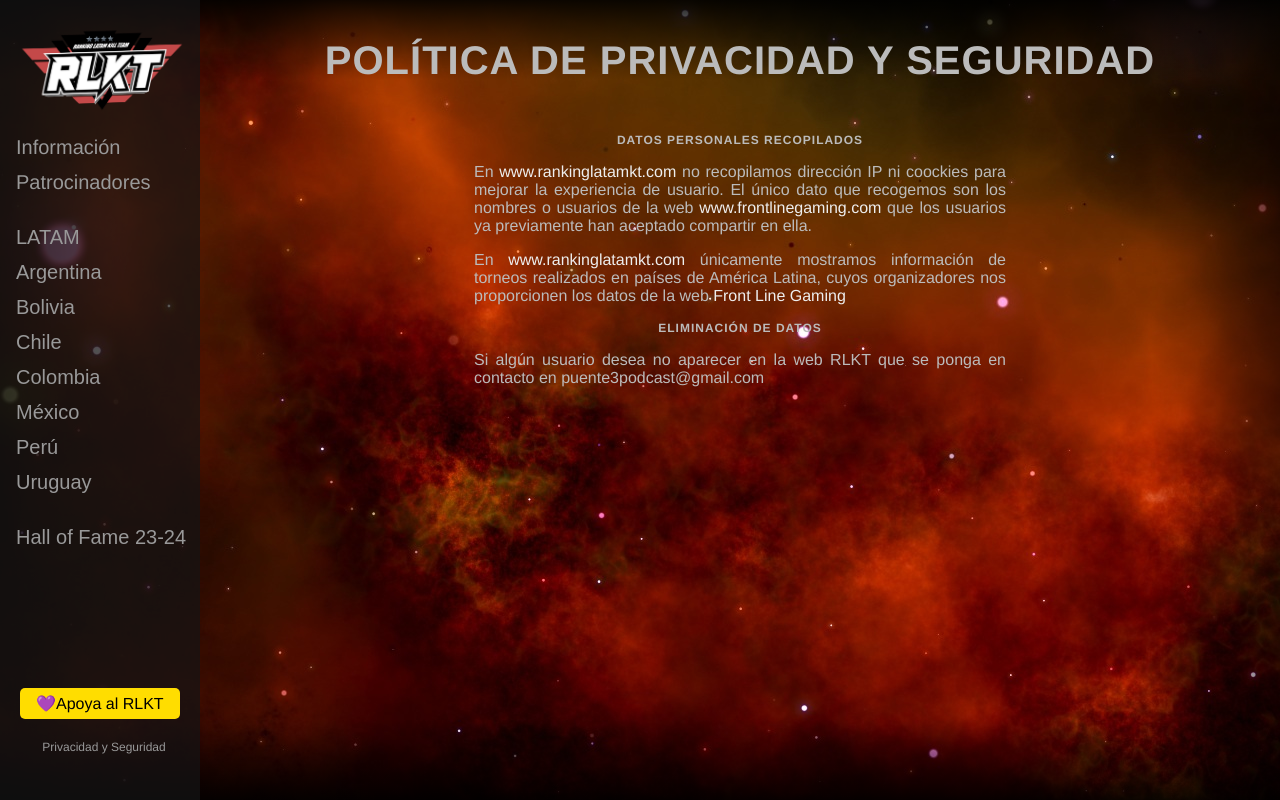
After one commit to MarioFernandezCarballo/ktLatam, a Flask app: page /privacy in a window 1280 px wide. The commit adds this page. Run offline with Flask 3, Linux system fonts and the light colour scheme; parts of the project's set-up code (start-up, migrations or seed data) failed here and were passed over.

Commit message:
added privacy

```diff
--- a/bpGeneric/__init__.py
+++ b/bpGeneric/__init__.py
@@ -42,6 +42,13 @@ def sponsorsEndPoint():
         user=current_user if not current_user.is_anonymous else None
     )
 
+@genericBP.route("/privacy", methods={"GET", "POST"})
+def privacyEndPoint():
+    return render_template(
+        'privacy.html',
+        title="Privacidad y Seguridad",
+        user=current_user if not current_user.is_anonymous else None
+    )
 
 @genericBP.route('/hof/<year>/<country>', methods={"GET"})
 def hallOfFameEndPoint(year, country):
--- a/templates/base.html
+++ b/templates/base.html
@@ -106,6 +106,7 @@
                 <div class="bmc-btn-container">
                     <a class="bmc-btn" target="_blank" href="https://buymeacoffee.com/puente3podcast">💜<span class="bmc-btn-text">Apoya al RLKT</span></a>
                 </div>
+                <a style="font-size: 12px; text-align: center;" href="/privacy">Privacidad y Seguridad</a>
             </div>
         </div>
         {% with messages = get_flashed_messages() %}
--- /dev/null
+++ b/templates/privacy.html
@@ -0,0 +1,13 @@
+{% extends 'base.html' %}
+{% block content %}
+    <h1>Política de Privacidad y Seguridad</h1>
+    <div class="about">
+        <h4>Datos Personales Recopilados</h4>
+        <p>En <a href="https://www.rankinglatamkt.com">www.rankinglatamkt.com</a> no recopilamos dirección IP ni coockies para mejorar la experiencia de usuario.
+            El único dato que recogemos son los nombres o usuarios de la web <a href="https://www.frontlinegaming.com">www.frontlinegaming.com</a> que los usuarios ya previamente han aceptado compartir en ella.</p>
+        <p>En <a href="https://www.rankinglatamkt.com">www.rankinglatamkt.com</a> únicamente mostramos información de torneos realizados en países de América Latina, cuyos organizadores nos proporcionen los datos de la web <a href="https://www.frontlinegaming.com">Front Line Gaming</a></p>
+
+        <h4>Eliminación de datos</h4>
+        <p>Si algún usuario desea no aparecer en la web RLKT que se ponga en contacto en puente3podcast@gmail.com</p>
+    </div>
+{% endblock %}
```
Also changed, not shown: 1 other file.
